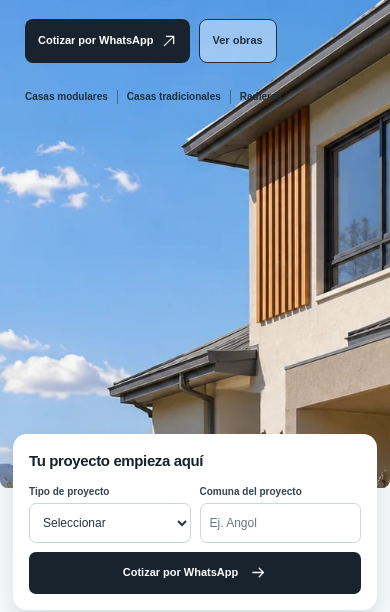
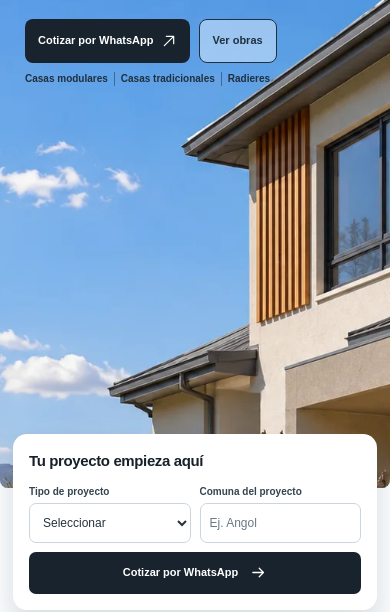
Before and after one commit to YonatanEscalona/soluciones-integrales-angol, an Astro site: page / in a window 390 px wide. Shown: the part 232-844 px from the top of the page. Built offline with nearby package versions, Linux system fonts and the light colour scheme; Astro itself is replaced by a stand-in of ours; a web font is replaced by a local one.

Commit message:
Keep mobile service labels clear of roof

```diff
--- a/src/pages/index.astro
+++ b/src/pages/index.astro
@@ -341,8 +341,8 @@ const modelos = [
     .hero-content p { margin-top: 20px; max-width: 33ch; font-size: 14px; }
     .hero-actions { gap: 9px; margin-top: 22px; }
     .button { min-height: 44px; padding: 10px 13px; font-size: 11px; gap: 7px; }
-    .hero-services { gap: 7px 0; margin-top: 27px; max-width: 310px; font-size: 10px; }
-    .hero-services li { padding: 0 9px; }
+    .hero-services { gap: 7px 0; margin-top: 9px; max-width: 310px; font-size: 10px; }
+    .hero-services li { padding: 0 6px; }
     .quote-bar { width: calc(100% - 26px); padding: 16px; margin-top: -54px; }
     .quote-heading { display: block; margin-bottom: 11px; }
     .quote-heading strong { display: block; font-size: 15px; }
```
